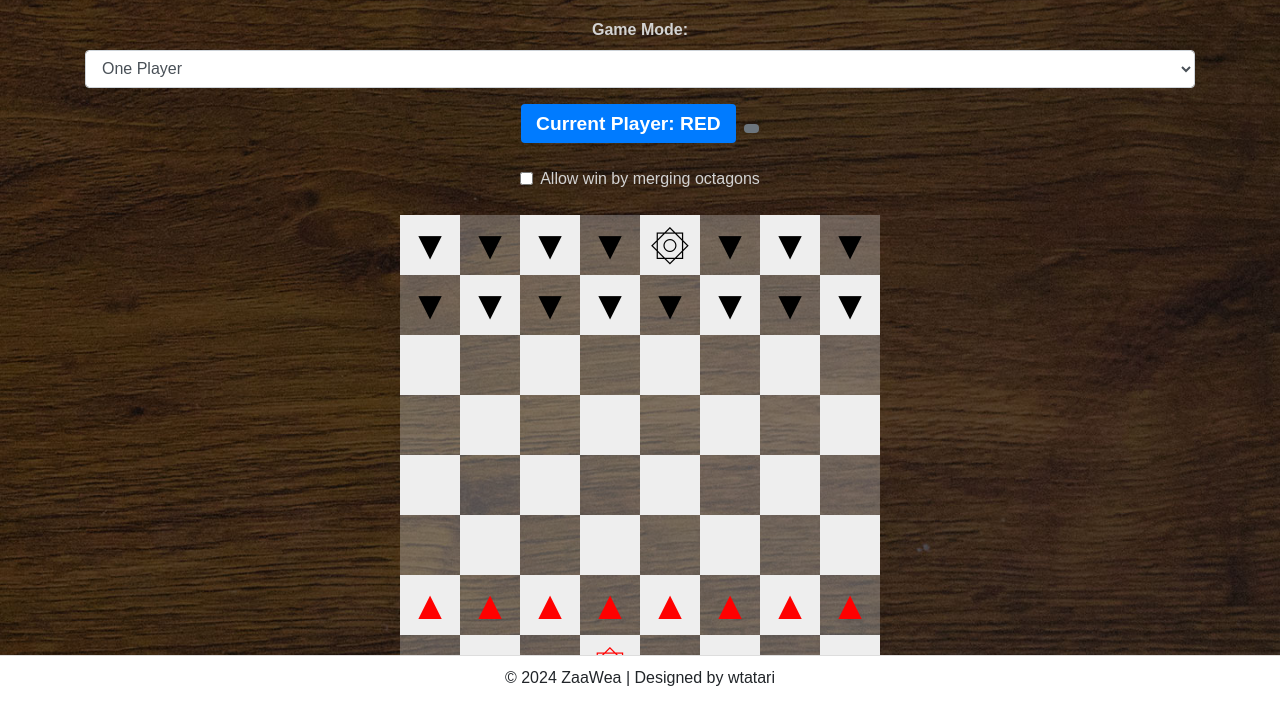
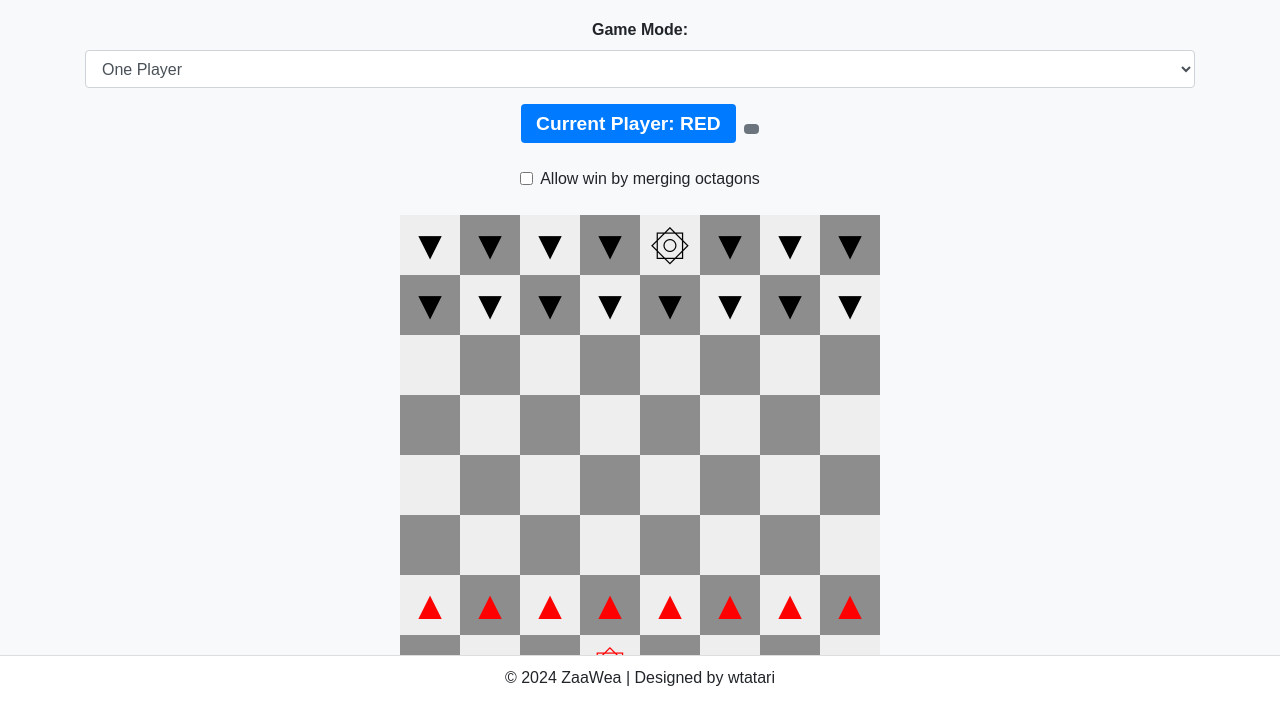
Before and after one commit to wtatari/Zaawea, a website with bundled scripts: page index.html in a window 1280 px wide. Shown: the part 84-799 px from the top of the page. Built offline with nearby package versions, Linux system fonts and the light colour scheme.

Commit message:
remove background

```diff
--- a/index.html
+++ b/index.html
@@ -17,7 +17,7 @@
     <div class="container text-center mt-4">
         <!-- Game Mode Selection -->
         <div class="form-group">
-            <label for="mode-select" style="color: lightgray;">Game Mode:</label>
+            <label for="mode-select">Game Mode:</label>
             <select id="mode-select" class="form-control">
                 <option value="human-vs-ai">One Player</option>
                 <option value="human-vs-human">Two Players</option>
@@ -33,7 +33,7 @@
         <!-- Merge Win Toggle -->
         <div class="form-check form-switch mb-4">
             <input class="form-check-input" type="checkbox" id="toggle-merge-win">
-            <label class="form-check-label" for="toggle-merge-win"  style="color: lightgray;">Allow win by merging octagons</label>
+            <label class="form-check-label" for="toggle-merge-win">Allow win by merging octagons</label>
         </div>
 
         <!-- Game Board -->
--- a/styles.css
+++ b/styles.css
@@ -4,10 +4,6 @@ body {
     background-color: #f8f9fa;
     text-align: center;
     padding-bottom: 60px; /* Ensure footer is visible */
-    background-image: url('bg.jpg');
-    background-size: cover;
-    background-position: center;
-    background-repeat: no-repeat;
 
 }
 
@@ -42,7 +38,7 @@ body {
 }
 
 .tile.dark {
-    background-color: #cccccc59;
+    background-color: #8d8d8d;
 }
 
 .piece {
```
Also changed, not shown: android-chrome-192x192.png (added), android-chrome-512x512.png (added), apple-touch-icon.png (added), favicon-16x16.png (added), favicon-32x32.png (added), favicon.ico (added), logo.png, site.webmanifest (added).
